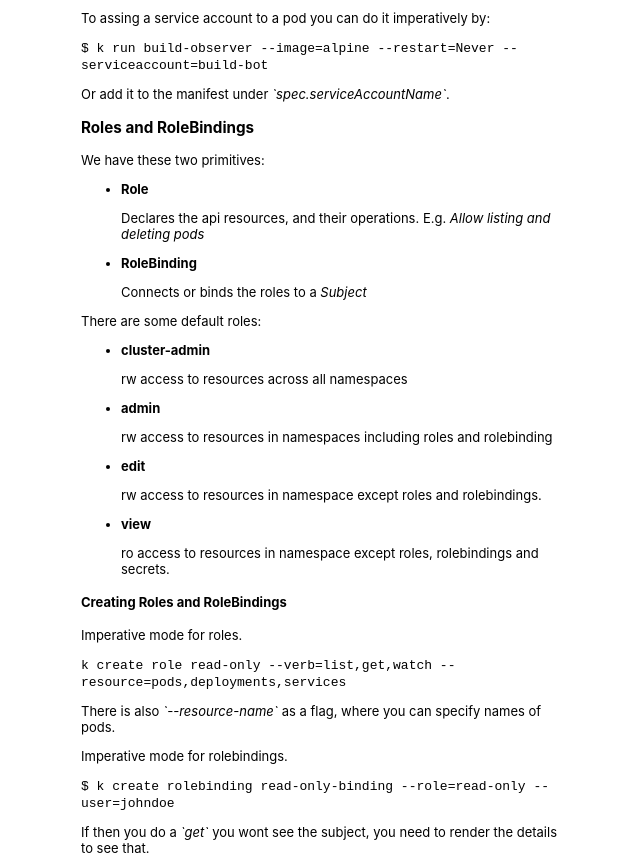
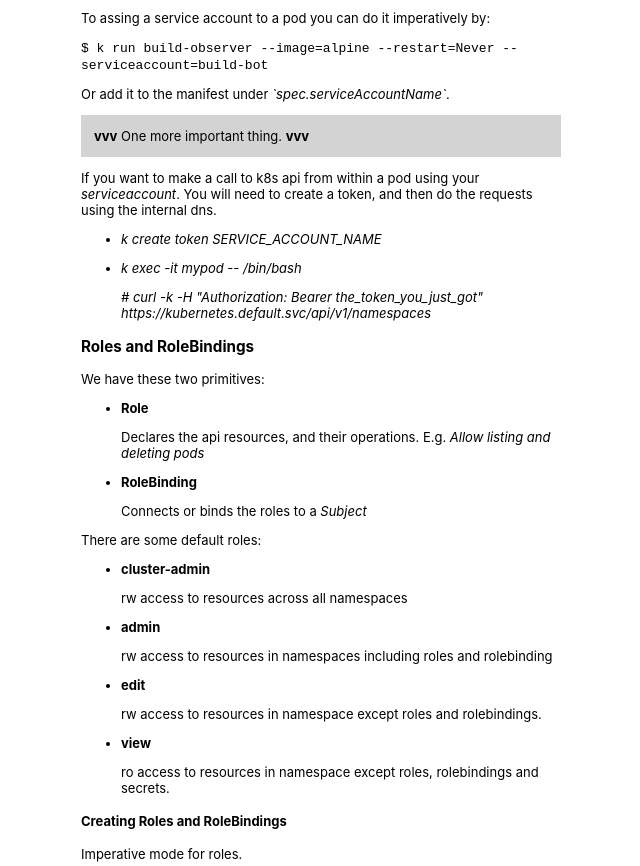
Before and after one commit to bsantanad/blog, a plain HTML site: page posts/cka.html in a window 1280 px wide. Shown: the part 1885-2751 px from the top of the page, without its empty margins (319-959 px from the left). Drawn offline with Linux system fonts and the light colour scheme.

Commit message:
posts/cka.html: adding notes on service accounts
Signed-off-by: bsantanad <benjamin.santana@proton.me>

```diff
--- a/posts/cka.html
+++ b/posts/cka.html
@@ -287,6 +287,27 @@ $ k run build-observer --image=alpine --restart=Never --serviceaccount=build-bot
 <p>
 Or add it to the manifest under <i>`spec.serviceAccountName`</i>.
 </p>
+<p class='important'>
+ <b>vvv</b> One more important thing. <b>vvv</b>
+</p>
+<p>
+If you want to make a call to k8s api from within a pod using
+your <i>serviceaccount</i>. You will need to create a token, and then do the
+requests using the internal dns.
+</p>
+<ul>
+  <li>
+    <i> k create token SERVICE_ACCOUNT_NAME </i>
+  </li>
+  <li>
+    <p>
+        <i> k exec -it mypod -- /bin/bash</i>
+    </p>
+    <p>
+        <i> # curl -k -H "Authorization: Bearer the_token_you_just_got" https://kubernetes.default.svc/api/v1/namespaces</i>
+    </p>
+  </li>
+</ul>
 
 <h3> Roles and RoleBindings </h3>
 
```
